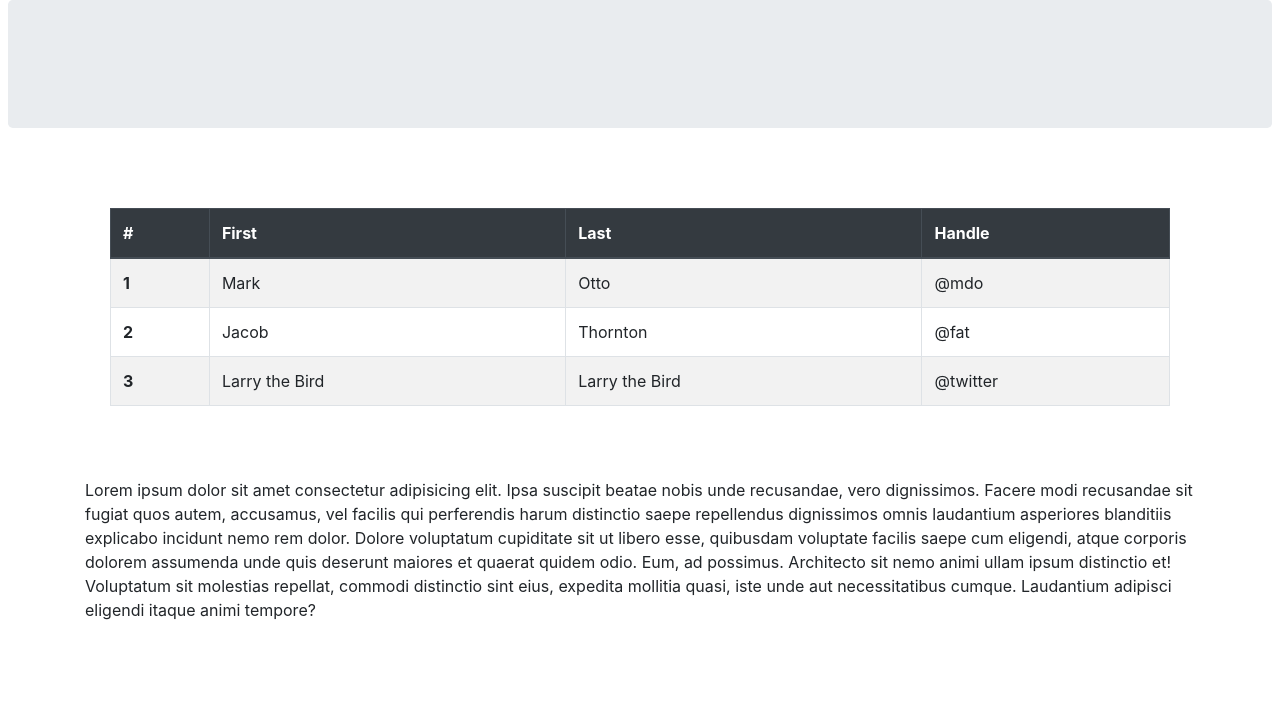
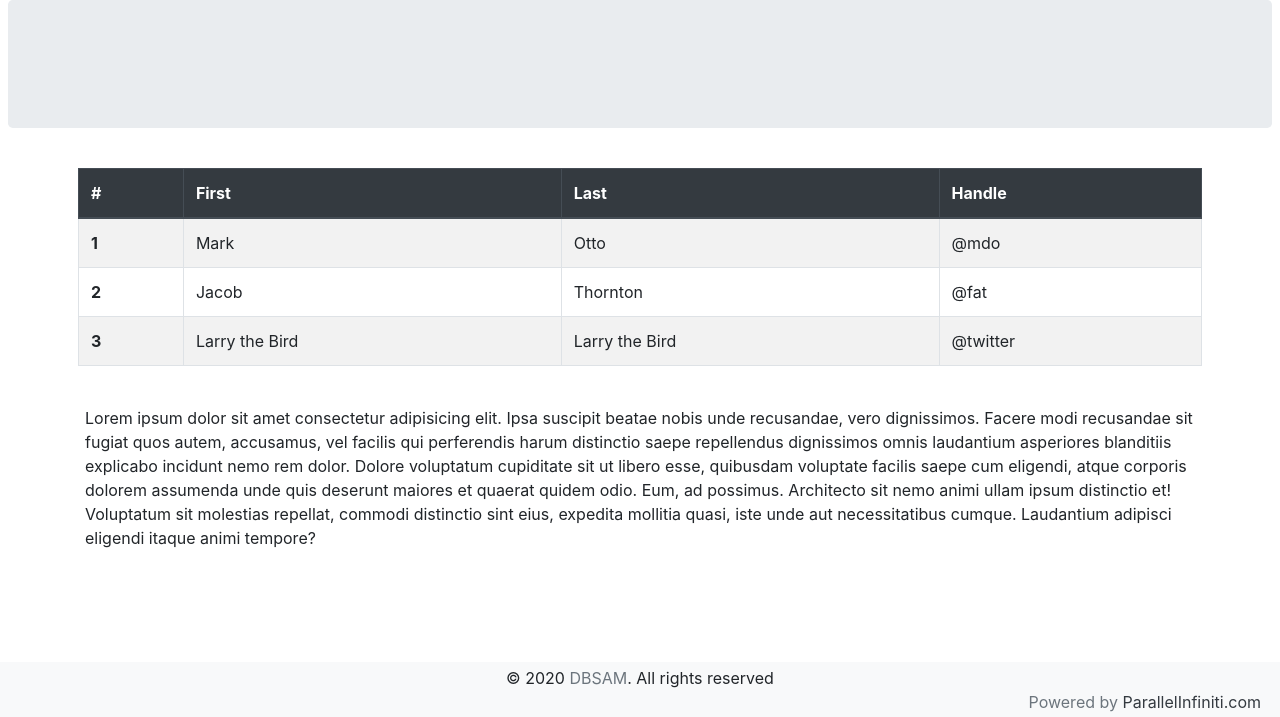
Before and after one commit to CodeTemplar99/DBM, a Django app: page /days/ in a window 1280 px wide. Shown: the part 120-837 px from the top of the page. Run offline with Django 3.2, Linux system fonts and the light colour scheme; some libraries are stand-ins or nearby versions.

Commit message:
format table and tex in days

```diff
--- a/templates/days.html
+++ b/templates/days.html
@@ -20,9 +20,9 @@
     color: black !important;
   }
 </style>
-<div class="jumbotron mx-2 mb-2 days-img-con"></div>
+<div class="jumbotron mx-2 days-img-con"></div>
 <div class="container p-2">
-  <div class="jumbotron mb-0 bg-transparent">
+  <div class="jumbotron p-0 bg-transparent">
 
     <table class="table mb-0 table-bordered table-striped">
       <thead class="thead-dark">
```
